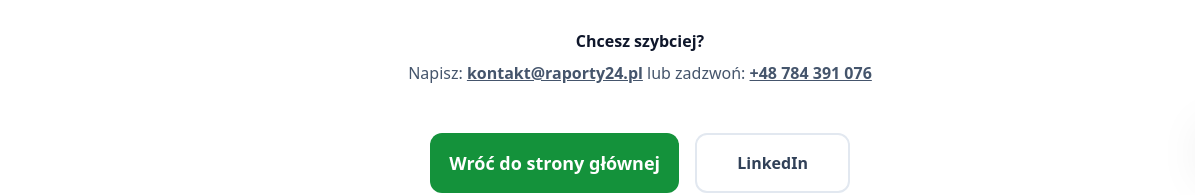
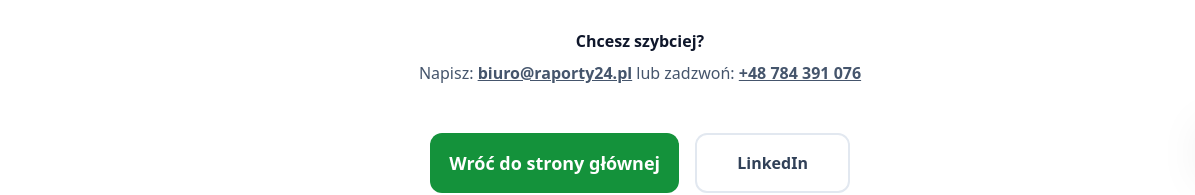
Before and after one commit to raporty24/raporty24, an Astro site: page /thanks in a window 1280 px wide. Shown: the part 620-815 px from the top of the page, 0-1195 px from the left. Built offline with nearby package versions, Linux system fonts and the light colour scheme; Astro itself is replaced by a stand-in of ours.

Commit message:
poprawa emaila

```diff
--- a/src/pages/thanks.astro
+++ b/src/pages/thanks.astro
@@ -50,7 +50,7 @@ import Footer from "../components/Footer.astro";
           <div class="mt-8 text-slate-600">
             <p class="font-bold text-slate-900">Chcesz szybciej?</p>
             <p class="mt-2">
-              Napisz: <a class="underline font-bold" href="mailto:kontakt@raporty24.pl">kontakt@raporty24.pl</a>
+              Napisz: <a class="underline font-bold" href="mailto:biuro@raporty24.pl">biuro@raporty24.pl</a>
               lub zadzwoń: <a class="underline font-bold" href="tel:+48784391076">+48 784 391 076</a>
             </p>
           </div>
```
